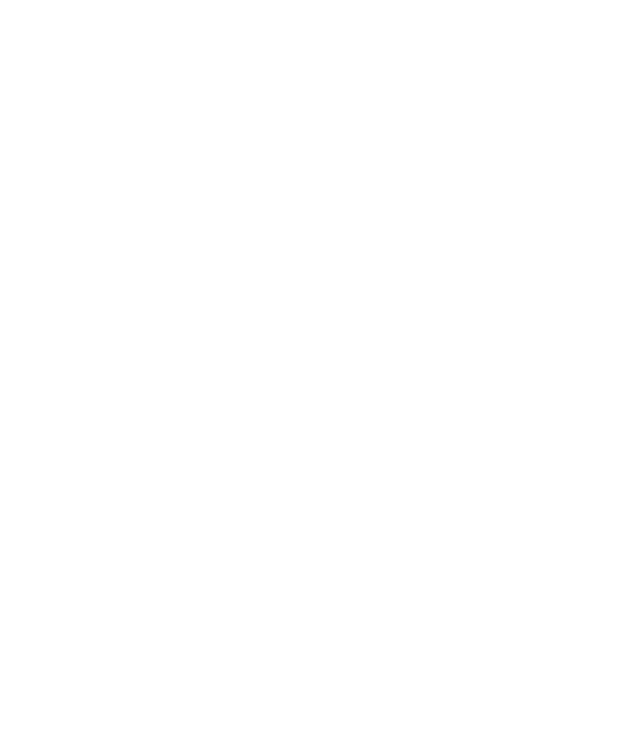
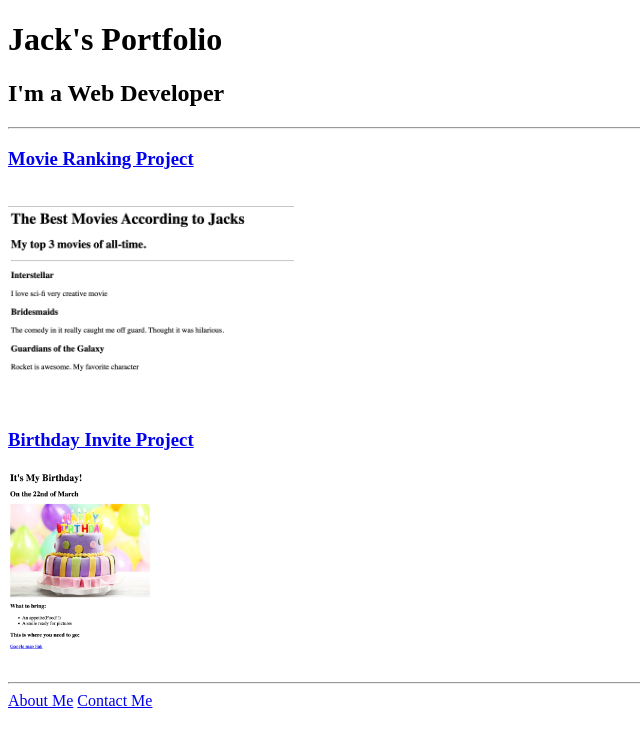
Before and after one commit to Jackscodes22/html-portfolio, a plain HTML site: page index.html in a window 1280 px wide. Shown: the whole page, without its empty margins (0-640 px from the left). Drawn offline with Linux system fonts and the light colour scheme.

Commit message:
Update index.html

```diff
--- a/index.html
+++ b/index.html
@@ -1,15 +1,23 @@
 <!-- TODO 1: Create the HTML Boilerplate -->
-
-<!-- TODO 2: Add Your previous projects' HTML into the public folder -->
-
-<!-- TODO 3: Take screenshots of your project previews and add the images to the images folder -->
-
-<!-- TODO 4: Add titles/subtitles etc. -->
-
-<!-- TODO 5: Add a link to the project pages -->
-
-<!-- TODO 6: Add images to show the project previews
-HINT for TODO 6: You can use the height attribute set to 200 to make the image smaller:
-https://developer.mozilla.org/en-US/docs/Web/HTML/Element/img#attr-height -->
-
-<!-- TODO 7: Add the Contact Me and About Me page links -->
+<!DOCTYPE html>
+<html lang="en">
+<head>
+    <meta charset="UTF-8">
+    <meta name="viewport" content="width=device-width, initial-scale=1.0">
+    <title>Document</title>
+</head>
+<body>
+    <h1>Jack's Portfolio</h1>
+    <h2>I'm a Web Developer</h2>
+    <hr/>
+    <h3><a href="./public/movie-ranking.html">Movie Ranking Project</a></h3>
+    <br>
+    <img src="./public/Movies_screenshot.png" height="200" alt="=screenshot of favorites movie's page">
+    <h3><a href="./public/birthday-invite.html">Birthday Invite Project</a></h3>
+    <img src="./birthday_image.png" height="200" alt="=screenshot of favorites movie's page">
+</body>
+</html>
+<hr>
+<a href="./public/about.html">About Me</a>
+<a href="./public/contact.html">Contact Me</a>
+<!--<h3><a href='./public/about.html'>About Me</a> <a href=./public/contact.html>Contact Me</a></h3>
```
